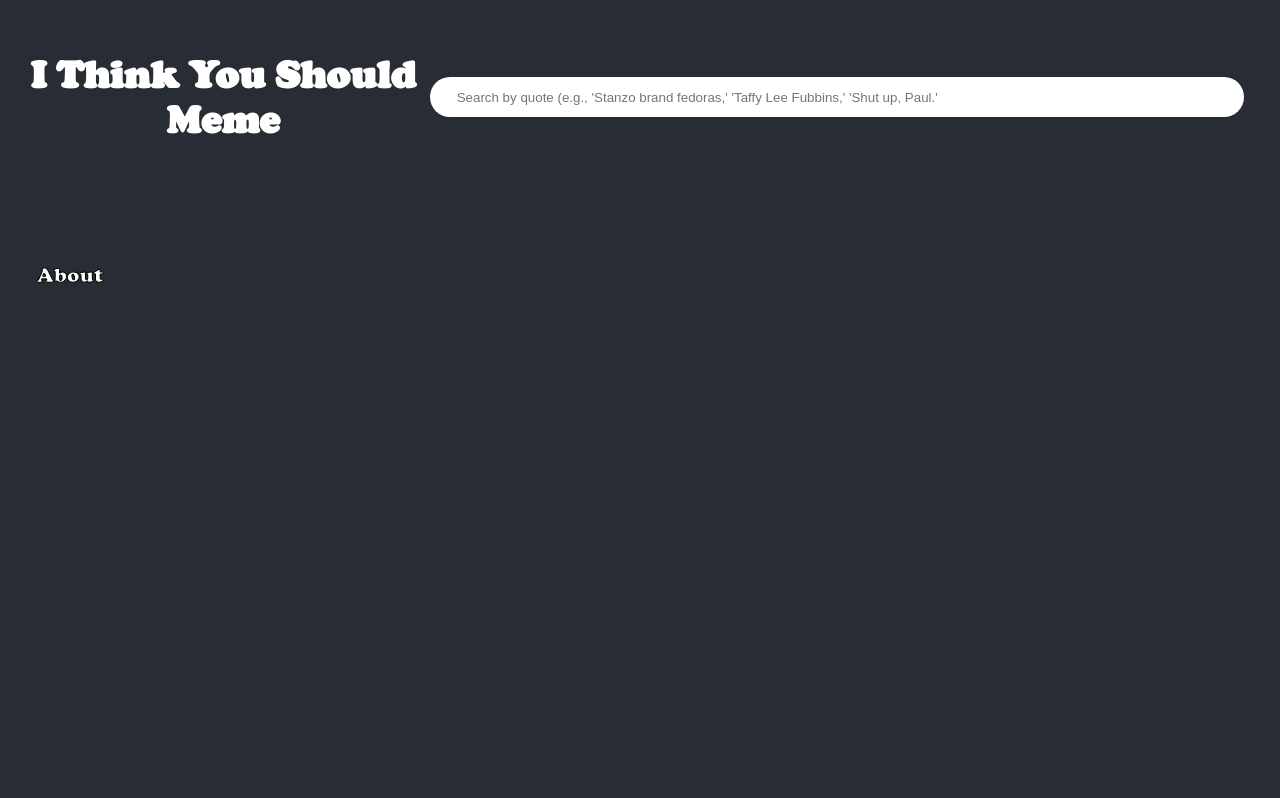
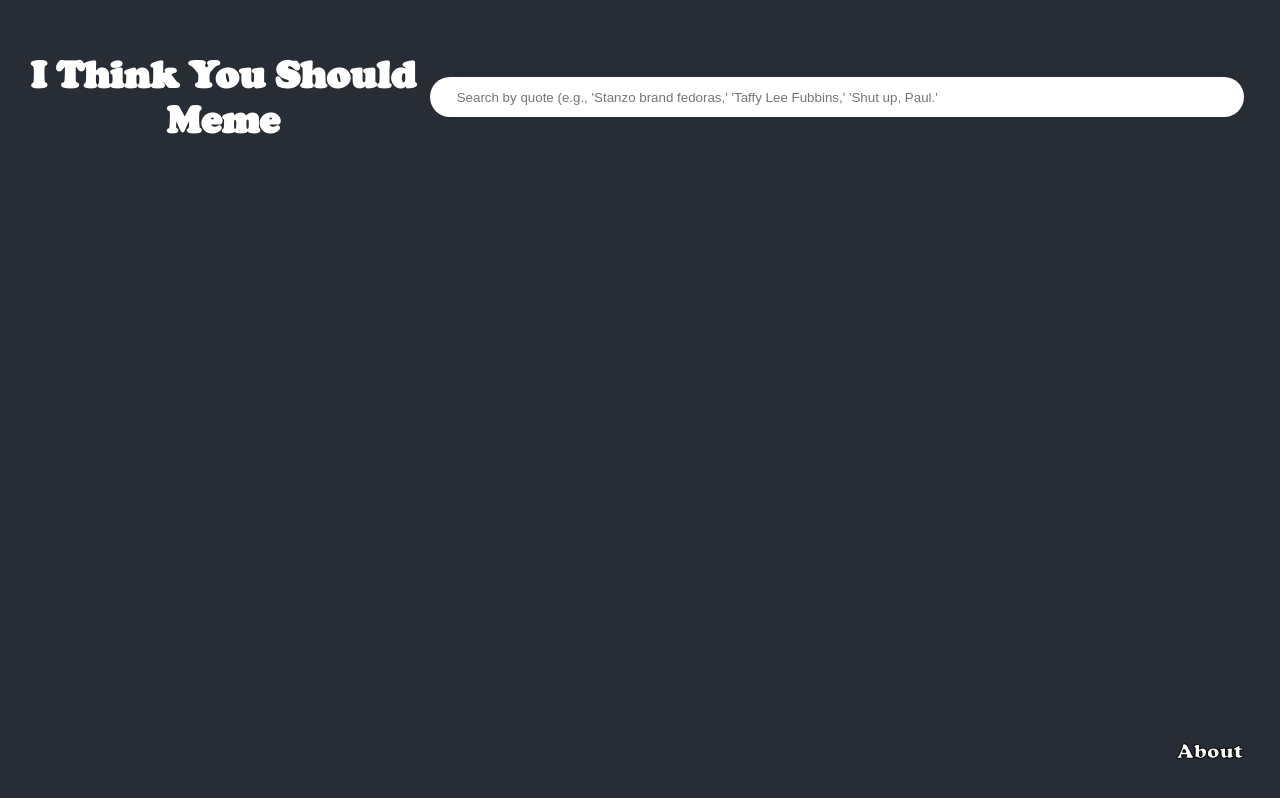
Before and after one commit to ptrkbrn/fully-loaded-nachos, a React (Create React App) app in the folder client/: page / in a window 1280 px wide. Built offline with nearby package versions, Linux system fonts and the light colour scheme.

Commit message:
Style Footer.

```diff
--- a/client/src/App.css
+++ b/client/src/App.css
@@ -7,4 +7,5 @@
 
 .App {
   text-align: center;
+  height: 100vh;
 }
--- a/client/src/Footer.js
+++ b/client/src/Footer.js
@@ -7,7 +7,12 @@ const StyledFooter = styled.footer`
     padding: 1em;
     display: flex;
     flex-direction: row;
-    align-items: flex-end;
+    align-items: center;
+    justify-content: flex-end;
+    box-sizing: border-box;
+    position: absolute;
+    bottom: 0;
+    width: 100%;
 `;
 
 function Footer() {
```
